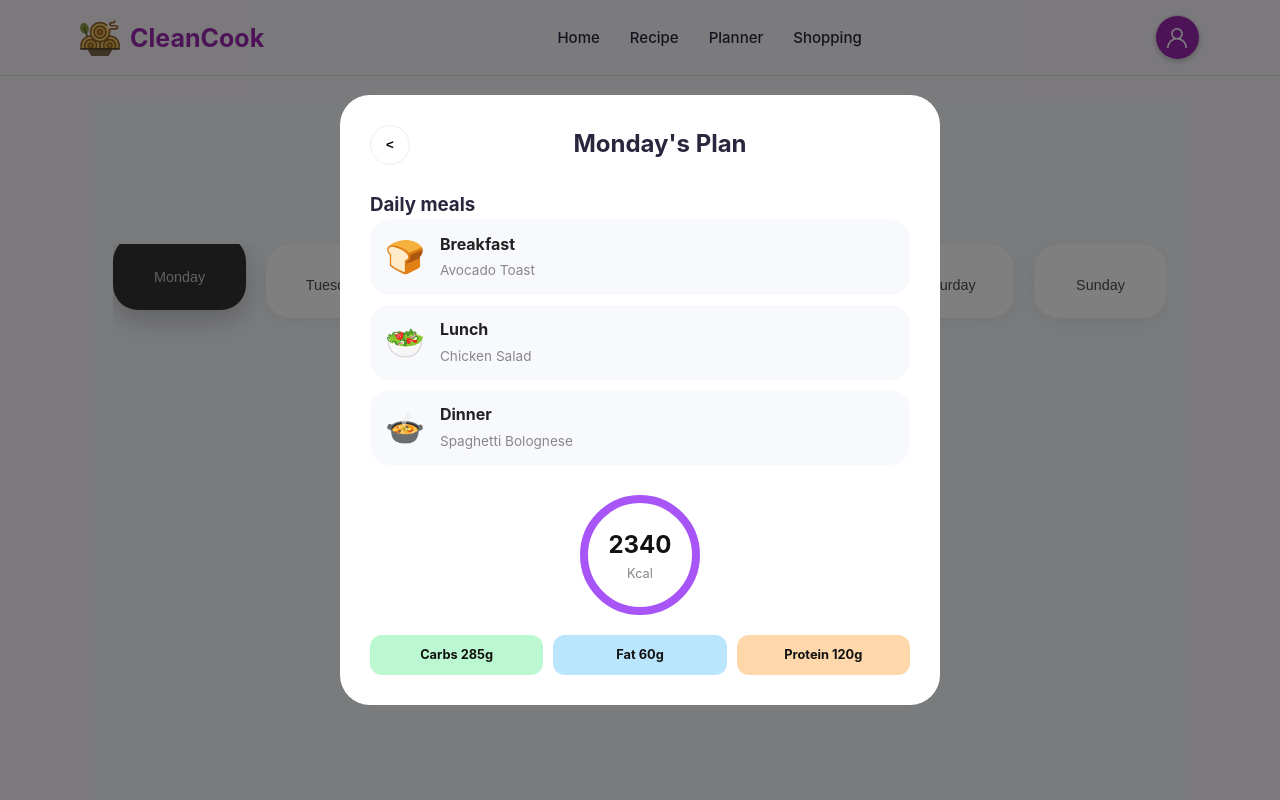
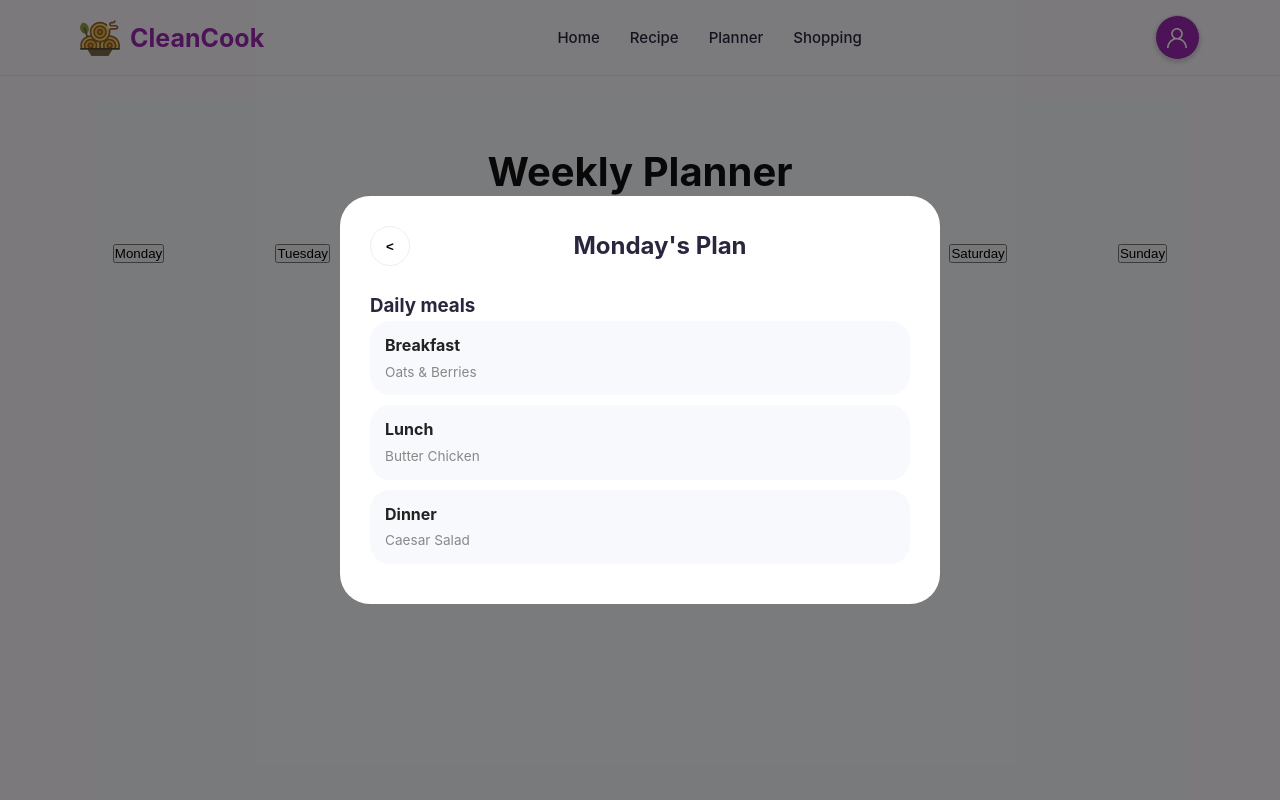
Before and after one commit to Vishal-Jadoun/CleanCook, a React (Vite) app: page /planner in a window 1280 px wide. Both pictures are taken after a click on the button "Monday". Shown: the top 800 px of the page. Built offline with nearby package versions, Linux system fonts and the light colour scheme.

Commit message:
Harnoor shopping (#25)
* shoppingitems

* creating shopping page

* Fix MealCard component

* updating files

---------

Co-authored-by: Harnoor Kaur <noorkhakh2@gmail.com>

```diff
--- a/src/components/DayColumn/DayColumn.jsx
+++ b/src/components/DayColumn/DayColumn.jsx
@@ -3,12 +3,8 @@ import './DayColumn.css';
 
 const DayColumn = ({ dayName, onClick, isActive }) => {
   return (
-    <button
-      className={`day-column ${isActive ? 'active' : ''}`}
-      onClick={onClick}
-    >
-      {/* <span className="day-abbr">{dayName.substring(0, 3)}</span> */}
-      <span className="day-full">{dayName}</span>
+    <button className={`daycolumn ${isActive ? 'active' : ''}`} onClick={onClick}>
+      <span className="displayname">{dayName}</span>
     </button>
   );
 };
--- a/src/components/MealCard/MealCard.jsx
+++ b/src/components/MealCard/MealCard.jsx
@@ -16,31 +16,31 @@ const MealCard = ({ meal, onClose }) => {
           <button className="heart-btn-overlay">♡</button>
         </div>
 
-        {/* Nutrient Pills */}
+
         <div className="nutrient-pills">
           <div className="pill kcal">
-            <div className="pill-circle"></div>
+
             <span className="pill-label">Kcal</span>
             <span className="pill-value">{meal.nutrients.calories}</span>
           </div>
           <div className="pill protein">
-            <div className="pill-circle"></div>
+
             <span className="pill-label">Protein</span>
             <span className="pill-value">{meal.nutrients.protein}g</span>
           </div>
           <div className="pill fat">
-            <div className="pill-circle"></div>
+
             <span className="pill-label">Fat</span>
             <span className="pill-value">{meal.nutrients.fat}g</span>
           </div>
           <div className="pill carbs">
-            <div className="pill-circle"></div>
+
             <span className="pill-label">Carbs</span>
             <span className="pill-value">{meal.nutrients.carbs}g</span>
           </div>
         </div>
 
-        {/* Title and Tags */}
+
         <div className="meal-details">
           <h2>{meal.name}</h2>
           <div className="meal-meta">
@@ -54,7 +54,7 @@ const MealCard = ({ meal, onClose }) => {
           </div>
         </div>
 
-        {/* Ingredients List */}
+
         <div className="ingredients-section">
           <h3>Ingredients</h3>
           <ul className="ingredients-list">
--- a/src/components/PlannerSlot/PlannerSlot.jsx
+++ b/src/components/PlannerSlot/PlannerSlot.jsx
@@ -1,13 +1,16 @@
 import React from 'react';
 import './PlannerSlot.css';
+import { useState } from 'react';
+import MealCard from '../MealCard/MealCard';
 
 const PlannerSlot = ({ dayName, dayData, onClose }) => {
+  const [selectedMeal, setSelectedMeal] = useState(null);
   return (
     <div className="planner-slot-overlay">
       <div className="planner-slot-modal">
 
         <div className="slot-header">
-          <button className="back-btn" onClick={onClose}>&lt;</button>
+          <button className="back-btn" onClick={onClose}>{"<"}</button>
           <h2>{dayName}'s Plan</h2>
           <div className="spacer"></div>
         </div>
@@ -15,15 +18,14 @@ const PlannerSlot = ({ dayName, dayData, onClose }) => {
         <div className="daily-meals">
           <h3>Daily meals</h3>
           {['breakfast', 'lunch', 'dinner'].map((mealKey) => {
-            const meal = dayData.meals ? dayData.meals[mealKey] : null;
+            const meal = dayData ? dayData[mealKey] : null;
             return (
               <div
                 key={mealKey}
                 className={`meal-list-item ${!meal ? 'empty' : ''}`}
+                onClick={() => meal && setSelectedMeal(meal)}
               >
-                <div className="meal-icon">
-                  {mealKey === 'breakfast' ? '🍞' : mealKey === 'lunch' ? '🥗' : '🍲'}
-                </div>
+
                 <div className="meal-info">
                   <h4>{mealKey.charAt(0).toUpperCase() + mealKey.slice(1)}</h4>
                   <p>{meal ? meal.name : `Add ${mealKey}...`}</p>
@@ -33,18 +35,11 @@ const PlannerSlot = ({ dayName, dayData, onClose }) => {
           })}
         </div>
 
-        {dayData.totalNutrients && (
-          <div className="daily-tracker">
-            <div className="tracker-circle">
-              <span className="cal-count">{dayData.totalNutrients.calories}</span>
-              <span className="cal-label">Kcal</span>
-            </div>
-            <div className="nutrient-bars">
-              <div className="nutrient carbs">Carbs {dayData.totalNutrients.carbs}g</div>
-              <div className="nutrient fat">Fat {dayData.totalNutrients.fat}g</div>
-              <div className="nutrient protein">Protein {dayData.totalNutrients.protein}g</div>
-            </div>
-          </div>
+           {selectedMeal && (
+          <MealCard
+            meal={selectedMeal}
+            onClose={() => setSelectedMeal(null)}
+          />
         )}
 
       </div>
--- a/src/pages/Planner/Planner.jsx
+++ b/src/pages/Planner/Planner.jsx
@@ -3,28 +3,12 @@
 import React, { useState } from 'react';
 import DayColumn from '../../components/DayColumn/DayColumn';
 import PlannerSlot from '../../components/PlannerSlot/PlannerSlot';
+import dummyMealPlan from '../../data/mealPlan';
 import './Planner.css';
-
-const MOCK_DATA = {
-  Monday: {
-    totalNutrients: { calories: 2340, protein: 120, fat: 60, carbs: 285 },
-    meals: {
-      breakfast: { name: "Avocado Toast" },
-      lunch: { name: "Chicken Salad" },
-      dinner: { name: "Spaghetti Bolognese" }
-    }
-  },
-  Tuesday: { totalNutrients: { calories: 2100, protein: 110, fat: 55, carbs: 250 }, meals: {} },
-  Wednesday: { totalNutrients: { calories: 2200, protein: 115, fat: 58, carbs: 260 }, meals: {} },
-  Thursday: { totalNutrients: { calories: 2400, protein: 125, fat: 65, carbs: 290 }, meals: {} },
-  Friday: { totalNutrients: { calories: 2350, protein: 122, fat: 62, carbs: 280 }, meals: {} },
-  Saturday: { totalNutrients: { calories: 2500, protein: 130, fat: 70, carbs: 300 }, meals: {} },
-  Sunday: { totalNutrients: { calories: 2450, protein: 128, fat: 68, carbs: 295 }, meals: {} },
-};
 
 const Planner = () => {
   const [selectedDay, setSelectedDay] = useState(null);
-  const daysOfWeek = Object.keys(MOCK_DATA);
+  const daysOfWeek = Object.keys(dummyMealPlan);
 
   return (
     <div className="planner-container">
@@ -34,7 +18,7 @@ const Planner = () => {
         {daysOfWeek.map(day => (
           <DayColumn
             key={day}
-            dayName={day}
+            dayName={day.charAt(0).toUpperCase() + day.slice(1)}
             onClick={() => setSelectedDay(day)}
             isActive={selectedDay === day}
           />
@@ -43,8 +27,8 @@ const Planner = () => {
 
       {selectedDay && (
         <PlannerSlot
-          dayName={selectedDay}
-          dayData={MOCK_DATA[selectedDay]}
+          dayName={selectedDay.charAt(0).toUpperCase() + selectedDay.slice(1)}
+          dayData={dummyMealPlan[selectedDay]}
           onClose={() => setSelectedDay(null)}
         />
       )}
```
